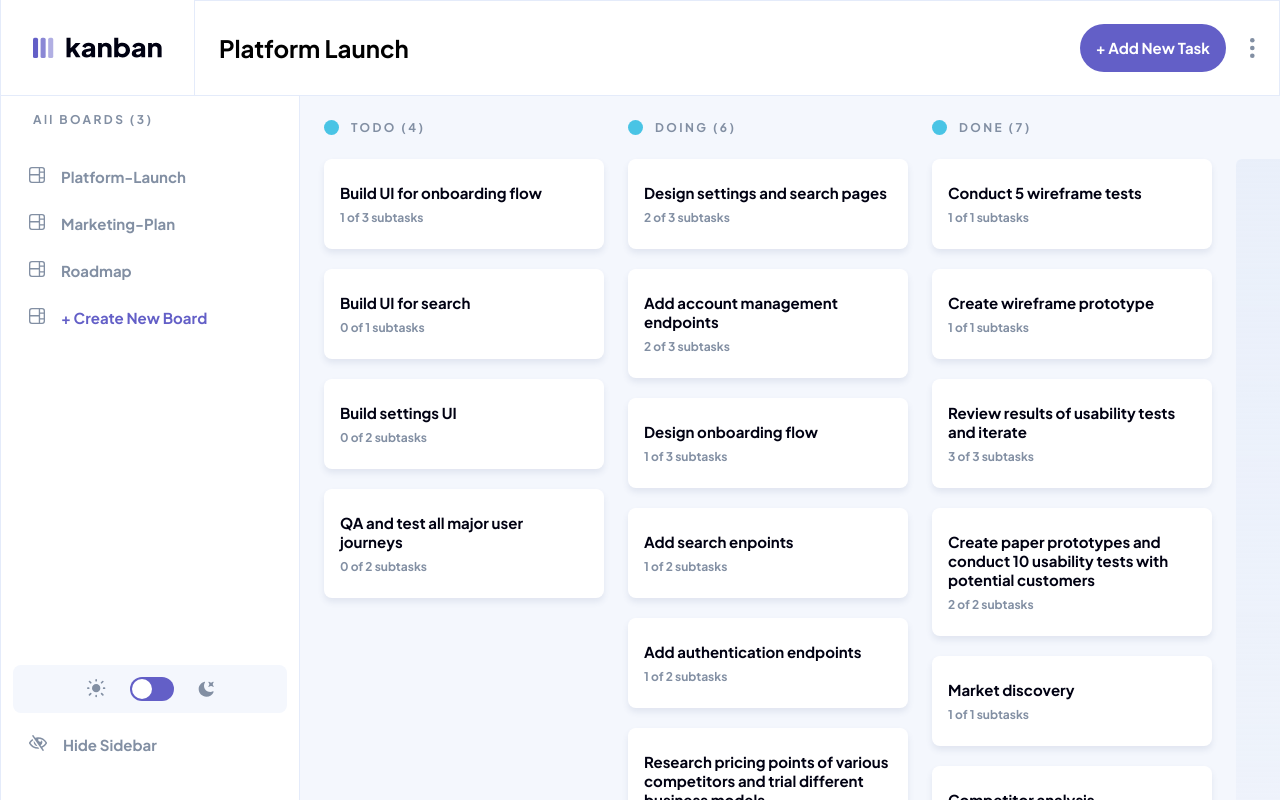
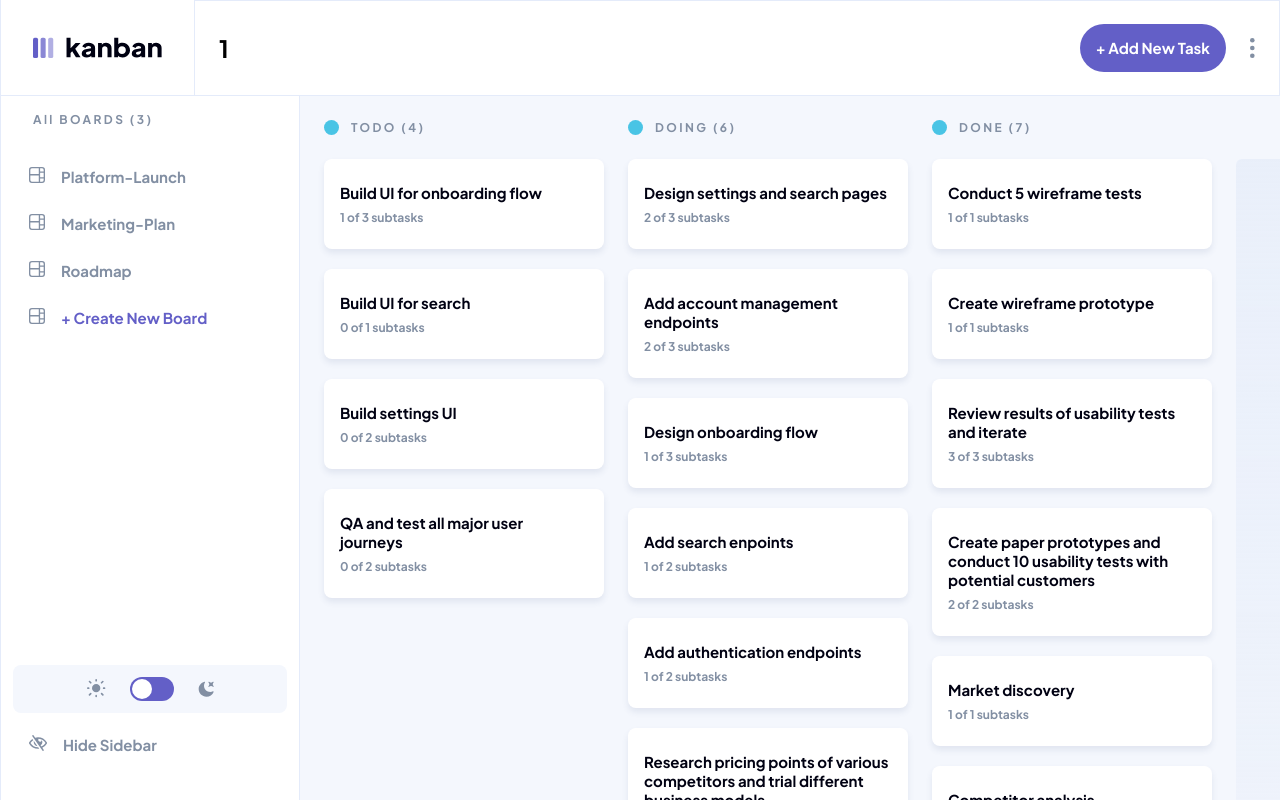
Before and after one commit to arey-dev/task-management, a React (Vite) app: page /task-management/board/1 in a window 1280 px wide. Built offline with nearby package versions, Linux system fonts and the light colour scheme.

Commit message:
read board title from params

```diff
--- a/src/components/AppBar.jsx
+++ b/src/components/AppBar.jsx
@@ -2,16 +2,29 @@
 import { Button } from "./ui/Button";
 import ellipsis from "../assets/icon-vertical-ellipsis.svg";
 import { Flex } from "./Flex";
-import { Link } from "react-router-dom";
+import { Link, useParams } from "react-router-dom";
+import { removeDelimiter } from "../utilities";
 
-export function AppBar({ boardTitle }) {
+export function AppBar() {
+  // get boardId params from the URL;
+  const { boardId } = useParams();
+
+  let title;
+  // remove delimeter if boardId exists from params
+  if (boardId) {
+    title = removeDelimiter(boardId, "-");
+  }
+
+  // TODO: read the :boardId params from previous history stack if possible
+  // and assign it to title if boardId doesn't exists
+
   return (
     <Flex
       as="nav"
       className="w-full items-center border border-light-lines px-6 bg-light-surface"
     >
-      <h2 className="text-heading-xl">{boardTitle}</h2>
-      <Link to="board/platform-launch/add-task" className="mr-6 ml-auto">
+      <h2 className="text-heading-xl">{title}</h2>
+      <Link to={`board/${boardId}/add-task`} className="mr-6 ml-auto">
         <Button variant="primary" size="large">
           + Add New Task
         </Button>
```
